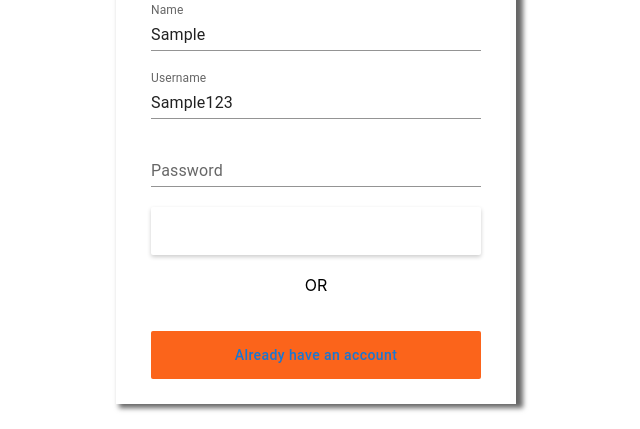
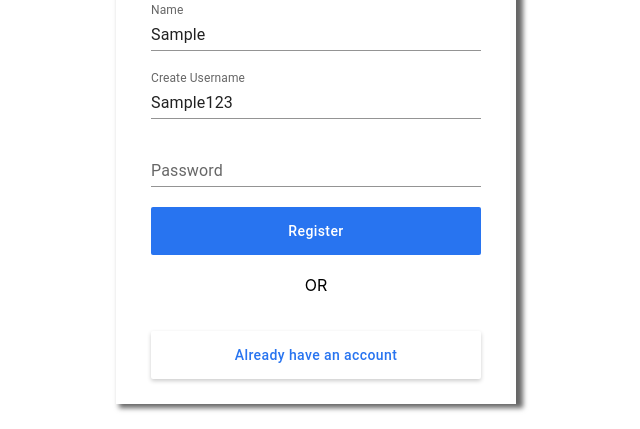
Before and after one commit to aryat10/BlogWeb, a React (Create React App) app in the folder Client/: page / in a window 1280 px wide. Both pictures are taken after typing "Sample", "Sample123" into the empty fields and a click on the button "Create an account". Shown: the part 167-596 px from the top of the page, without its empty margins (324-964 px from the left). Built offline with nearby package versions, Linux system fonts and the light colour scheme.

Commit message:
Update Login.jsx

```diff
--- a/Client/src/components/account/Login.jsx
+++ b/Client/src/components/account/Login.jsx
@@ -27,18 +27,22 @@ const Wrapper = styled(Box)`
 
 const LoginAdjust = styled(Button)`
   text-transform: none;
-  background: #fb641b;
+  background: ${(props) => (props.active ? "#fff" : "#fb641b")};
+  color: ${(props) => (props.active ? "#2874f0" : "#fff")};
   height: 48px;
   border-radius: 2px;
+  box-shadow: ${(props) =>
+    props.active ? "0 2px 4px 0 rgb(0 0 0/20%)" : "none"};
 `;
 
 const RegisterAdjust = styled(Button)`
   text-transform: none;
-  background: #fff;
-  color: #28740;
+  background: ${(props) => (props.active ? "#2874f0" : "#fff")};
+  color: ${(props) => (props.active ? "#fff" : "#2874f0")};
   height: 48px;
   border-radius: 2px;
-  box-shadow: 0 2px 4px 0 rgb(0 0 0/20%);
+  box-shadow: ${(props) =>
+    props.active ? "none" : "0 2px 4px 0 rgb(0 0 0/20%)"};
 `;
 
 const Login = () => {
@@ -52,6 +56,10 @@ const Login = () => {
     setAccount("login");
   };
 
+  const handleInputChange = (e) =>{
+    console.log(e.target.name,e.target.value)
+  }
+
   const imageURL =
     "https://www.sesta.it/wp-content/uploads/2021/03/logo-blog-sesta-trasparente.png";
 
@@ -63,20 +71,34 @@ const Login = () => {
           <Wrapper>
             <TextField variant="standard" label="Username" />
             <TextField variant="standard" label="Password" type="password" />
+
             <LoginAdjust variant="contained">Login</LoginAdjust>
             <p style={{ textAlign: "center" }}>OR</p>
-            <RegisterAdjust onClick={handleRegisterClick} variant="text">
+
+            <RegisterAdjust
+              onClick={handleRegisterClick}
+              variant="text"
+              active={account === "login"}
+            >
               Create an account
             </RegisterAdjust>
           </Wrapper>
         ) : (
           <Wrapper>
-            <TextField variant="standard" label="Name" />
-            <TextField variant="standard" label="Username" />
-            <TextField variant="standard" label="Password" type="password" />
-            <RegisterAdjust variant="contained">Register</RegisterAdjust>
+            <TextField variant="standard" onChange={(e) => handleInputChange(e)} name = 'name' label="Name" />
+            <TextField variant="standard" onChange={(e) => handleInputChange(e)} name = 'username' label="Create Username" />
+            <TextField variant="standard" onChange={(e) => handleInputChange(e)}  name = 'password'label="Password" type="password" />
+
+            <RegisterAdjust variant="contained" active={account === "register"}>
+              Register
+            </RegisterAdjust>
+
             <p style={{ textAlign: "center" }}>OR</p>
-            <LoginAdjust onClick={handleLoginClick} variant="text">
+            <LoginAdjust
+              onClick={handleLoginClick}
+              variant="text"
+              active={account === "register"}
+            >
               Already have an account
             </LoginAdjust>
           </Wrapper>
```
